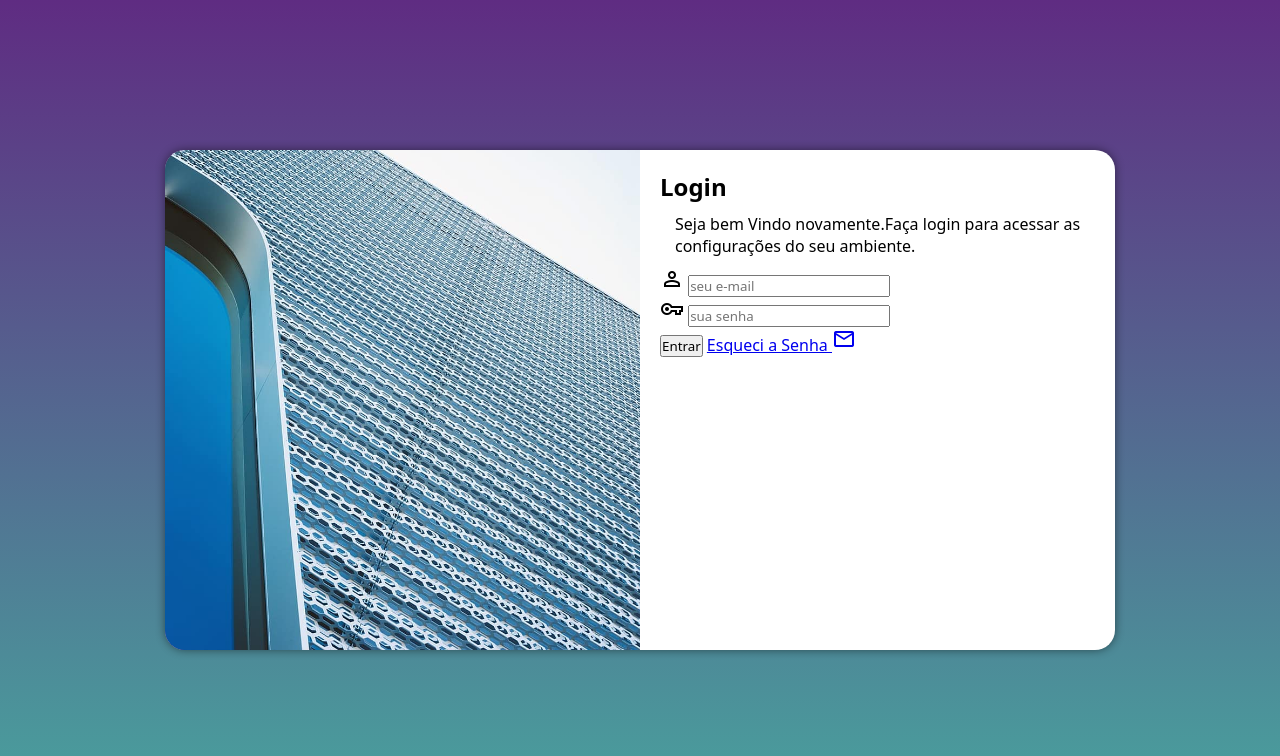
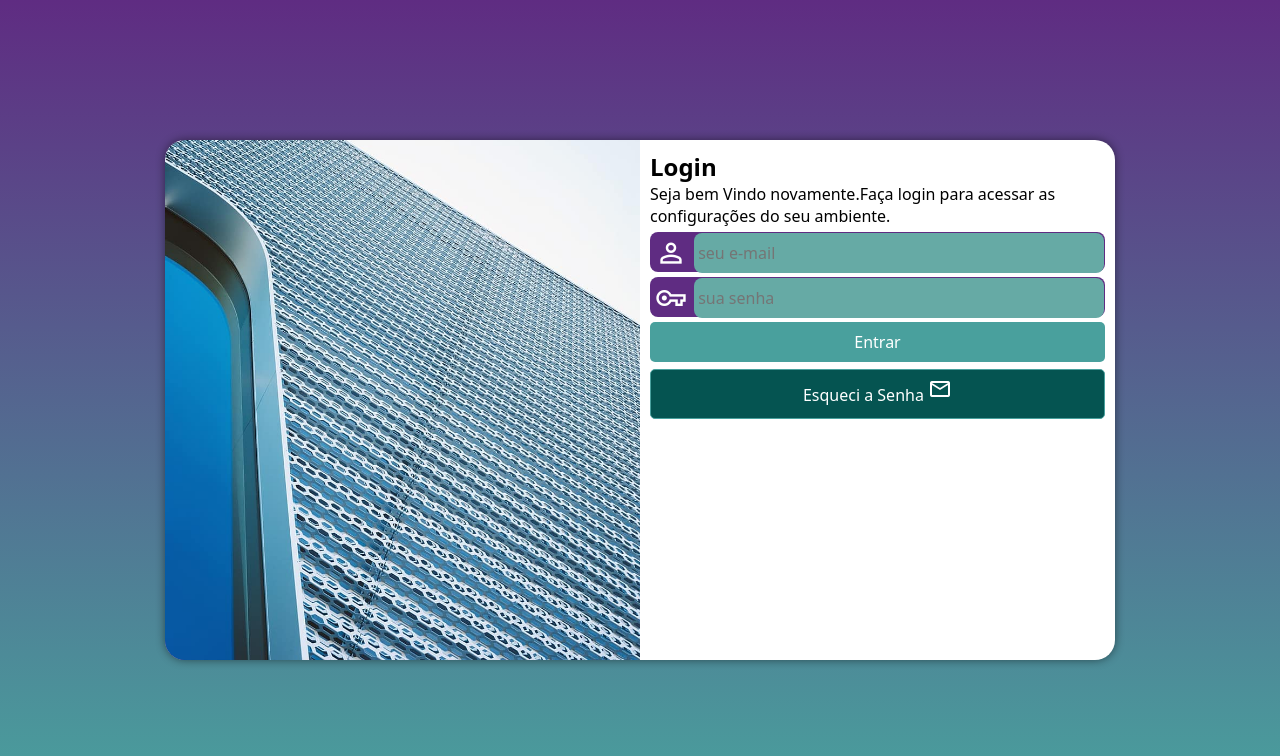
Before and after one commit to RobertoPina123/projeto-login, a plain HTML site: page index.html in a window 1280 px wide. Drawn offline with nearby package versions, Linux system fonts and the light colour scheme.

Commit message:
fim do exercicio

```diff
--- a/estilos/style.css
+++ b/estilos/style.css
@@ -34,16 +34,17 @@ main {
     position: absolute;
     top: 50%;
     left: 50%;
-    transform: translate(-50%, -50%) ;
+
     background-color: white;
     width: 250px;
-    height: 500px;
+    height: 520px;
     border-radius: 20px;
     overflow: hidden;
     box-shadow: 0px 0px 10px rgba(0, 0, 0, 0.481);
 
     transition: width 1s, height 1s;
     transition-timing-function: ease;
+    transform: translate(-50%, -50%) ;
 
 
 }
@@ -58,11 +59,75 @@ main {
 }
 
 #formulario {
-    padding: 20px;
+    padding: 10px;
     display: block;
 }
 
-#formulario p {
-    padding: 10px;
-    margin-left: 5px;
+.campo {
+    background-color: #5f2c82;
+    width: 100%;
+    display: block;
+    height: 40px;
+    border-radius: 8px;
+    margin: 5px 0px;
 }
+
+.campo span {
+    color: white;
+    font-size: 2em;
+    width: 40px;
+    padding: 5px;
+}
+
+.campo > input {
+    background-color: #66aaa5;
+    font-size: 1em;
+    height: 100%;
+    width: calc(100% - 45px);
+
+    border: 0px;
+    border-radius: 8px;
+    padding: 4px;
+    transform: translateY(-10px);
+
+}
+form > input[type=submit] {
+    display: block;
+    font-size: 1em;
+    width: 100%;
+    height: 40px;
+    background-color: #49a09d;
+    color: white;
+    border: none;
+    border-radius: 5px;
+    cursor: pointer
+}
+
+form > input[type=submit]:hover {
+    background-color: #5f2c82 ;
+}
+
+
+form > a.botao {
+    display: block;
+    text-align: center;
+    font-size: 1em;
+    width: 100%;
+    height: 50px;
+    background-color: #055451;
+    border: 1px solid #49a09d;
+    border-radius: 5px;
+    text-decoration: none;
+    color:white;
+    margin-top: 7px;
+    padding-top: 7px;
+}
+
+form > a.botao:hover {
+    background-color: #5f2c82;
+}
+
+form > a.botao > span {
+    font-size: 0.8 em;
+
+}
--- a/index.html
+++ b/index.html
@@ -44,8 +44,12 @@
 
                         <label for="isenha"></label>
                     </div>
+
                     <input type="submit" value="Entrar">
-                    <a href="esqueci.html"> Esqueci a Senha <span class="material-symbols-outlined">mail</span></a>
+
+                    <a href="esqueci.html" class="botao"> Esqueci a Senha
+                        <span id="mail"  class="material-symbols-outlined">mail</span>
+                    </a>
 
                 </form>
             </div>
```
